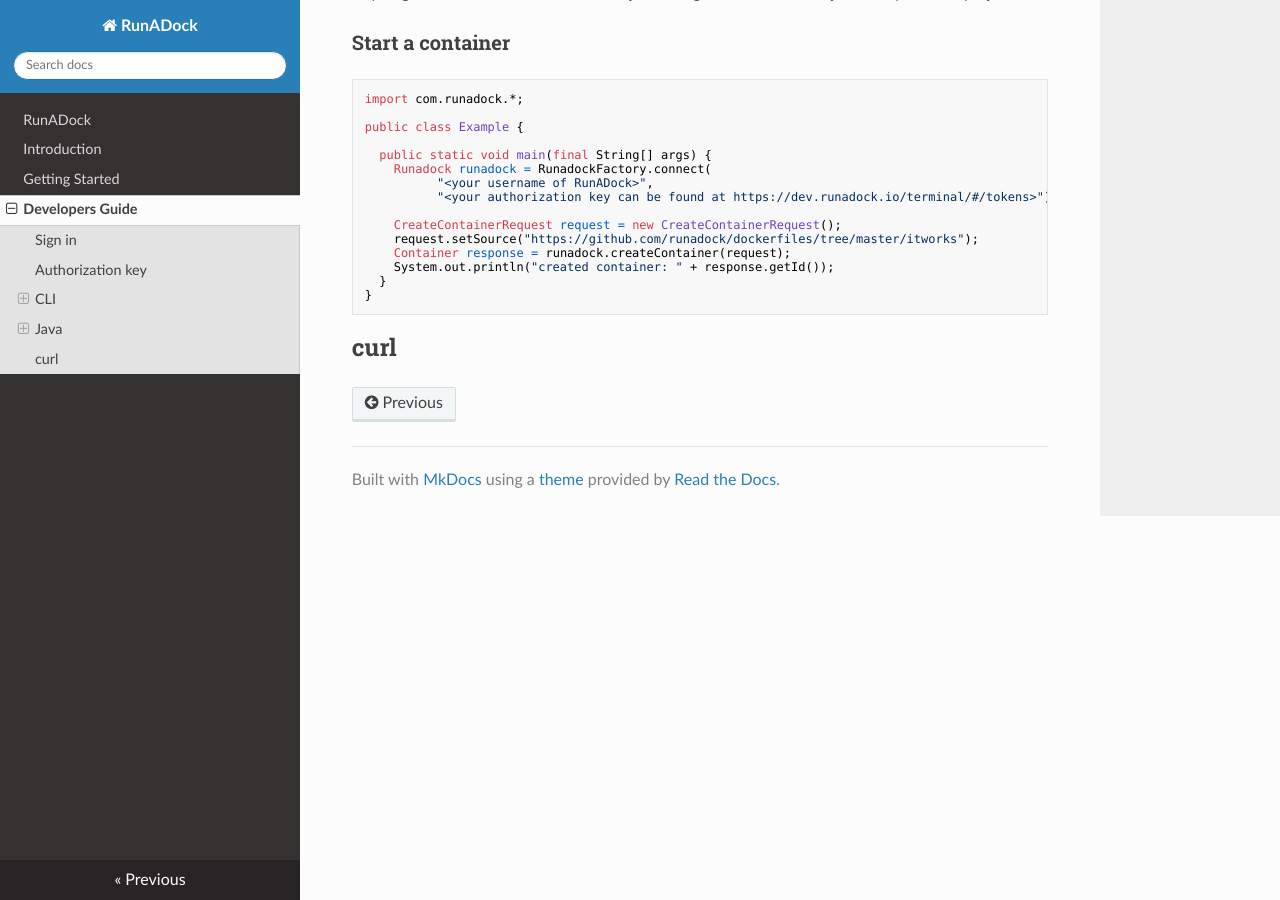
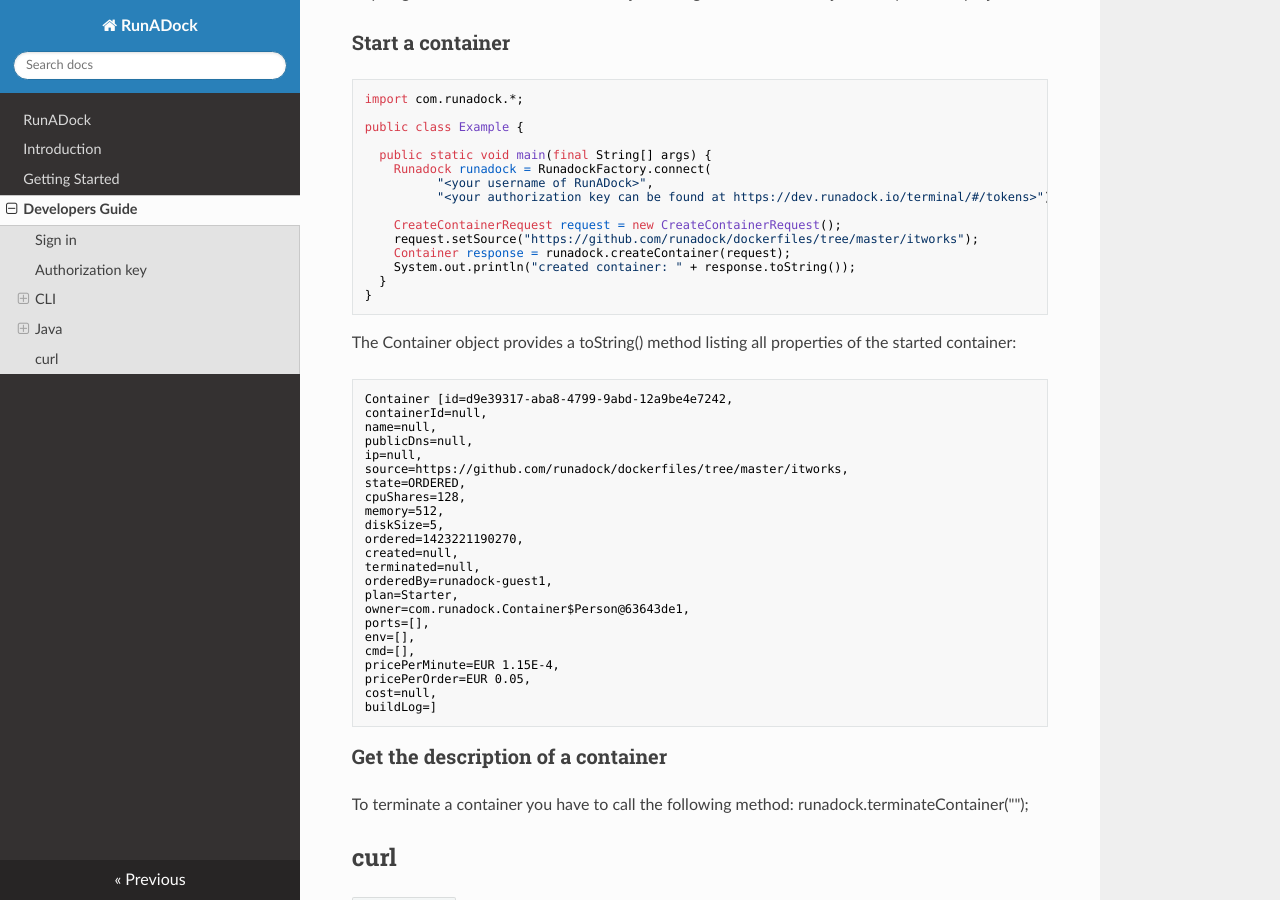
Before and after one commit to runadock/docs, an MkDocs documentation site: the page built from docs/DevelopersGuide.md, in a window 1280 px wide and 900 px high, scrolled down 3521 px. Built offline with MkDocs 1.6.1, drawn with Linux system fonts in a browser that asks for light colours; nearby versions of some CDN libraries; old or Windows-style settings are respelled for this version of MkDocs.

Commit message:
Update DevelopersGuide.md

```diff
--- a/docs/DevelopersGuide.md
+++ b/docs/DevelopersGuide.md
@@ -170,9 +170,40 @@ To manage containers using Java you first have to get the sources from our githu
         CreateContainerRequest request = new CreateContainerRequest();
         request.setSource("https://github.com/runadock/dockerfiles/tree/master/itworks");
         Container response = runadock.createContainer(request);
-        System.out.println("created container: " + response.getId());
+        System.out.println("created container: " + response.toString());
       }
     }
 
+The Container object provides a toString() method listing all properties of the started container:
+
+    Container [id=d9e39317-aba8-4799-9abd-12a9be4e7242,
+    containerId=null,
+    name=null,
+    publicDns=null,
+    ip=null,
+    source=https://github.com/runadock/dockerfiles/tree/master/itworks,
+    state=ORDERED,
+    cpuShares=128,
+    memory=512,
+    diskSize=5,
+    ordered=1423221190270,
+    created=null,
+    terminated=null,
+    orderedBy=runadock-guest1,
+    plan=Starter,
+    owner=com.runadock.Container$Person@63643de1,
+    ports=[],
+    env=[],
+    cmd=[],
+    pricePerMinute=EUR 1.15E-4,
+    pricePerOrder=EUR 0.05,
+    cost=null,
+    buildLog=]
+
+### Get the description of a container
+
+To terminate a container you have to call the following method:
+    runadock.terminateContainer("<the containerID of the container to terminate>");
+
 curl
 ----
```
